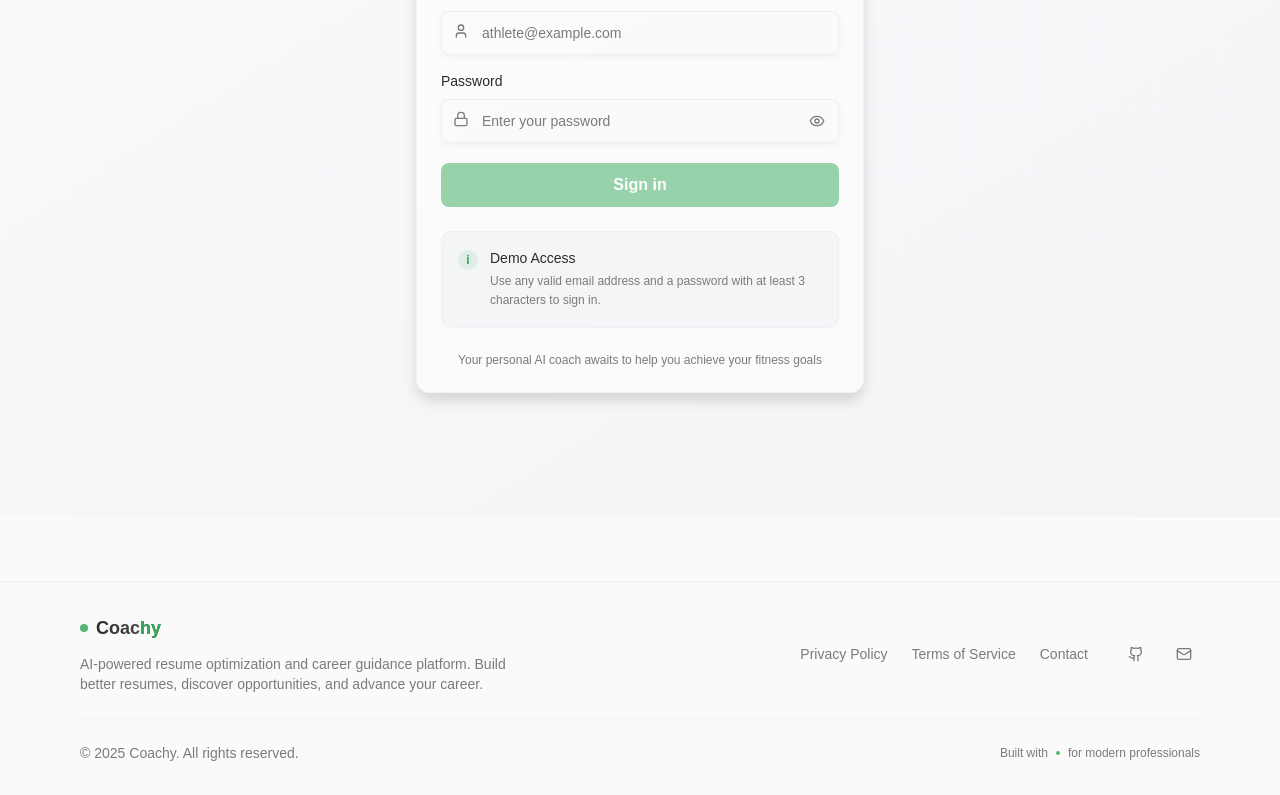
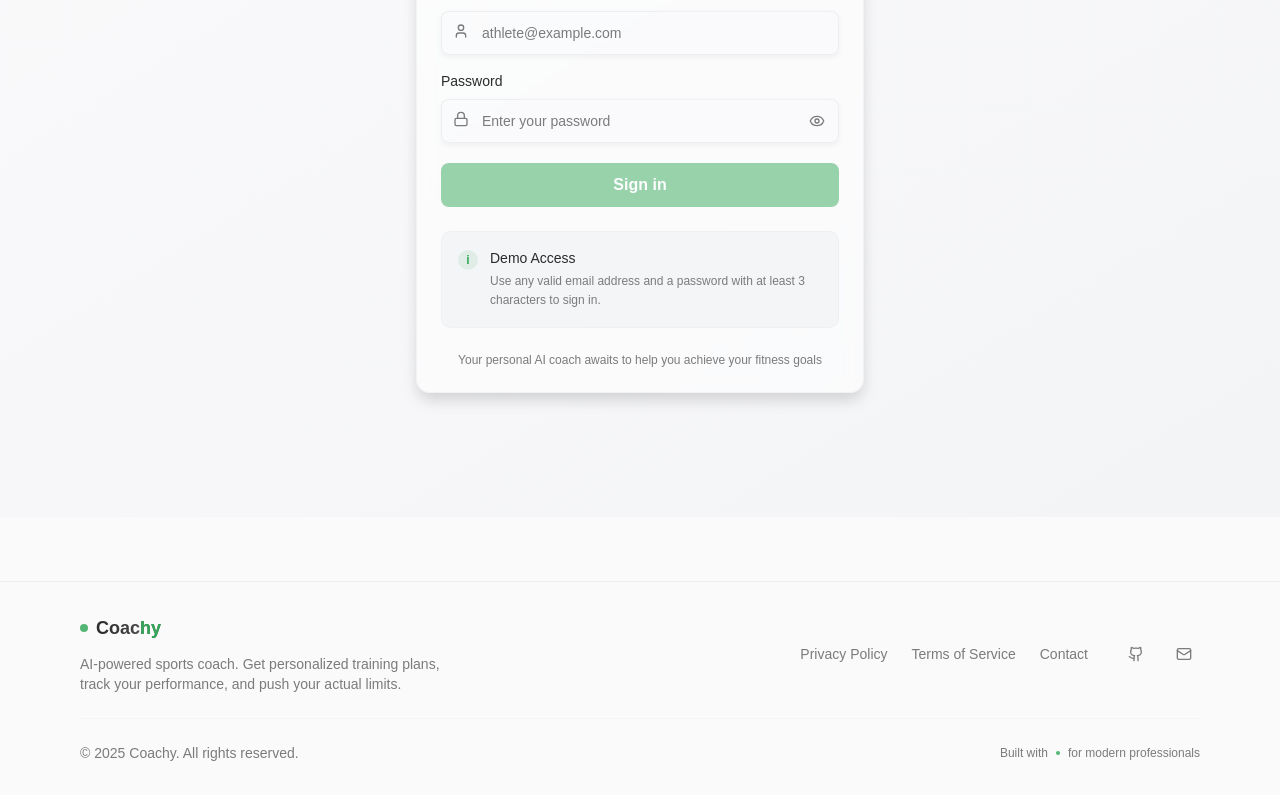
Before and after one commit to xavierzaidane/ai-coach-frontend, a Next.js app: page / in a window 1280 px wide. Shown: the part 343-1138 px from the top of the page. Built offline with nearby package versions, Linux system fonts and the light colour scheme.

Commit message:
(frontend) footer context

```diff
--- a/components/home/Footer.tsx
+++ b/components/home/Footer.tsx
@@ -19,8 +19,7 @@ export default function Footer() {
               </span>
             </div>
             <p className="text-sm text-muted-foreground max-w-md">
-              AI-powered resume optimization and career guidance platform.
-              Build better resumes, discover opportunities, and advance your career.
+              AI-powered sports coach. Get personalized training plans, <p>track your performance, and push your actual limits.</p>
             </p>
           </div>
 
```
